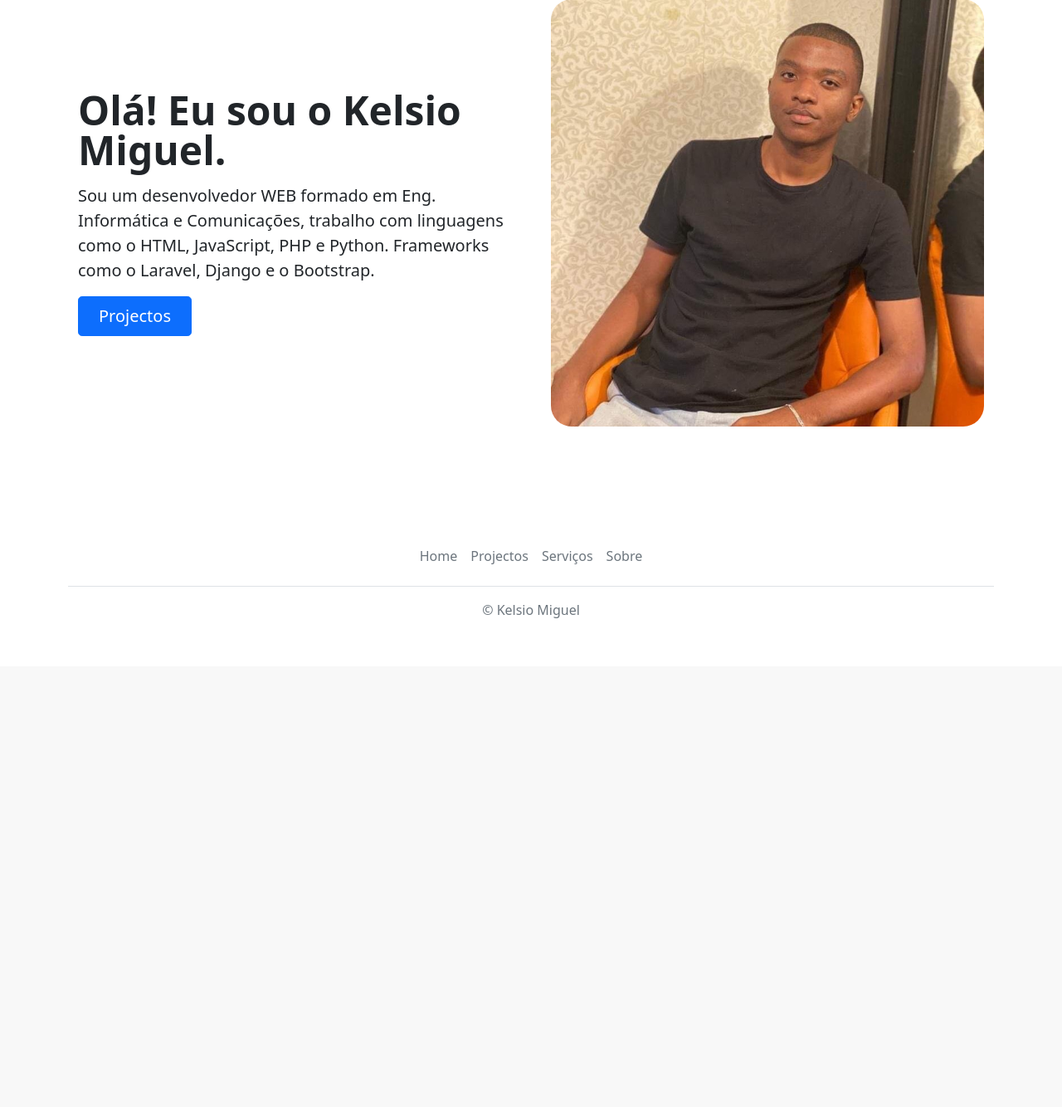
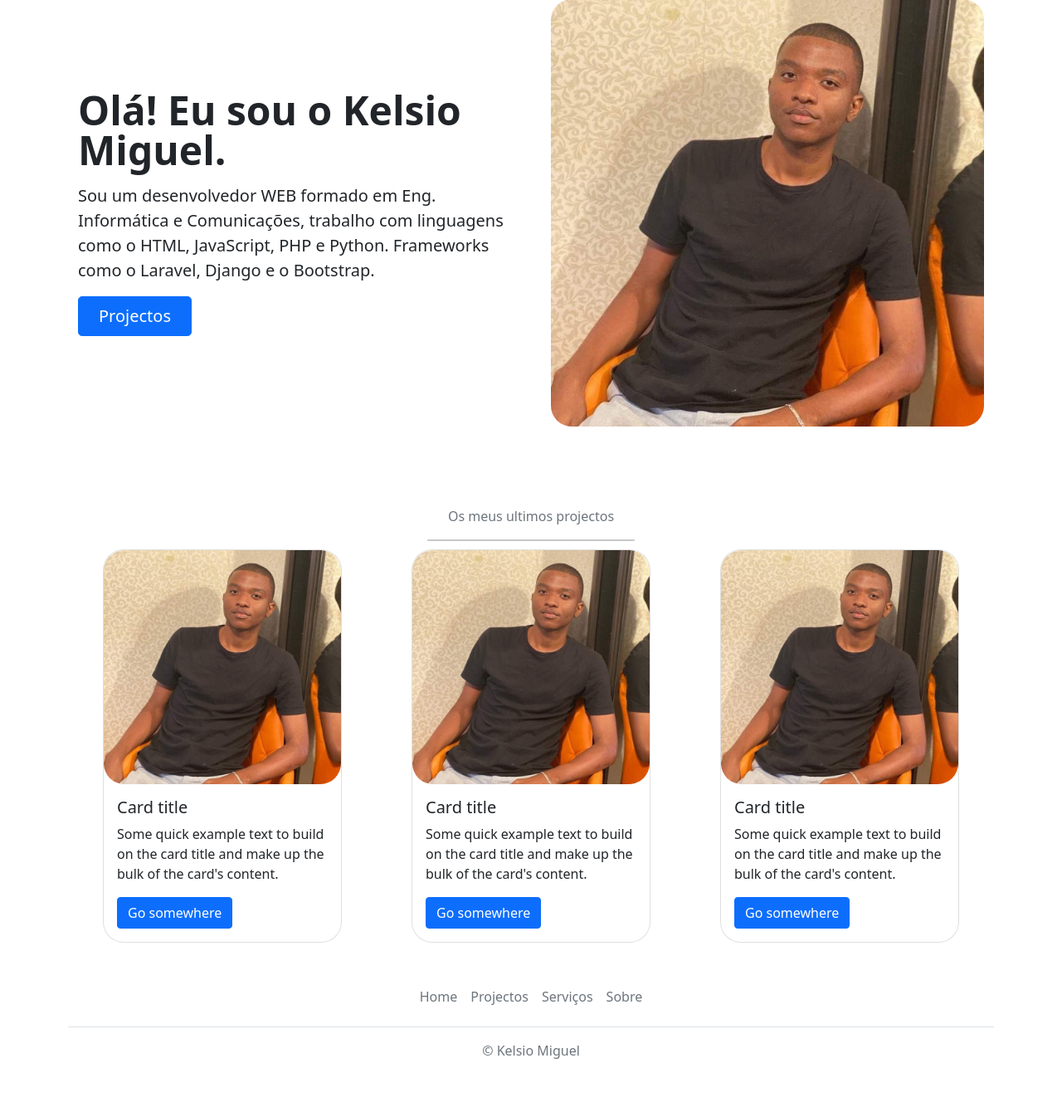
Before and after one commit to Ricas-bot/meuportfolio, a Django app: page /kelsioportfolio/ in a window 1280 px wide. Shown: the part 177-1511 px from the top of the page at 83% size. Before the commit the page ends 922 px from the top, so only its background shows below. Run offline with Django 4.2, Linux system fonts and the light colour scheme.

Commit message:
Lastest projects index

```diff
--- a/portfolio/kelsioportfolio/templates/kelsioportfolio/index.html
+++ b/portfolio/kelsioportfolio/templates/kelsioportfolio/index.html
@@ -12,11 +12,46 @@
       <h1 class="display-5 fw-bold lh-1 mb-3">Olá! Eu sou o Kelsio Miguel.</h1>
       <p class="lead">Sou um desenvolvedor WEB formado em Eng. Informática e Comunicações, trabalho com linguagens como o HTML, JavaScript, PHP e Python. Frameworks como o Laravel, Django e o Bootstrap.</p>
       <div class="d-grid gap-2 d-md-flex justify-content-md-start">
-        <button type="button" class="btn btn-primary btn-lg px-4 me-md-2">Projectos</button>
+        <a href="{% url 'projects' %}"><button type="button" class="btn btn-primary btn-lg px-4 me-md-2">Projectos</button></a>
 
       </div>
     </div>
   </div>
 </div>
 
+<div class="container">
+  <p class="text-center text-muted">Os meus ultimos projectos</p>
+  <hr>
+  <!--Colunas de projectos-->
+  <div class="row g-0 irow ">
+    <div class="card" style="width: 18rem;">
+      <img src="{% static 'image/Me (2).jpg' %}" class="card-img-top" alt="...">
+      <div class="card-body">
+        <h5 class="card-title">Card title</h5>
+        <p class="card-text">Some quick example text to build on the card title and make up the bulk of the card's content.</p>
+        <a href="#" class="btn btn-primary">Go somewhere</a>
+      </div>
+    </div>
+
+    <div class="card" style="width: 18rem;">
+      <img src="{% static 'image/Me (2).jpg' %}" class="card-img-top" alt="...">
+      <div class="card-body">
+        <h5 class="card-title">Card title</h5>
+        <p class="card-text">Some quick example text to build on the card title and make up the bulk of the card's content.</p>
+        <a href="#" class="btn btn-primary">Go somewhere</a>
+      </div>
+    </div>
+
+    <div class="card" style="width: 18rem;">
+      <img src="{% static 'image/Me (2).jpg' %}" class="card-img-top" alt="...">
+      <div class="card-body">
+        <h5 class="card-title">Card title</h5>
+        <p class="card-text">Some quick example text to build on the card title and make up the bulk of the card's content.</p>
+        <a href="#" class="btn btn-primary">Go somewhere</a>
+      </div>
+    </div>
+
+  </div>
+</div>
+<div class="b-example-divider"></div>
 {% endblock %}
--- a/portfolio/static/css/general.css
+++ b/portfolio/static/css/general.css
@@ -25,3 +25,22 @@ body{
 .row .col-10 .img-fluid {
   border-radius: 25px;
 }
+
+  /* meus projetos */
+.container .card{
+  margin: 5px auto;
+  border-radius: 25px;
+}
+.container .card img{
+  border-radius: 25px;
+}
+.container hr{
+  margin: 5px auto;
+  padding: 1px;
+  border-radius: 25px;
+  width: 250px;
+}
+.container:hover hr{
+  width: 500px;
+  transition: all 400ms ease-in-out;
+}
```
Lines whose indentation alone changed are shown as unchanged.
